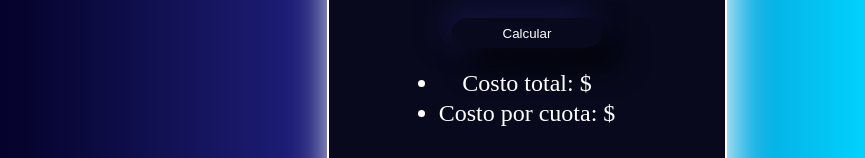
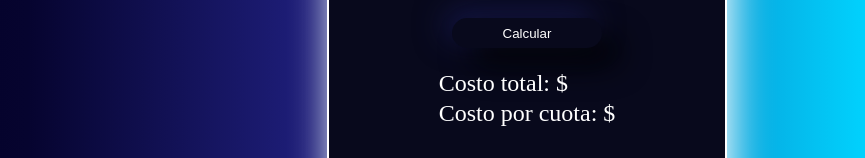
Before and after one commit to GamboaGabriel/JavaScript-1er-pre-entrega, a plain HTML site: page index.html in a window 1280 px wide. Shown: the part 434-592 px from the top of the page, without its empty margins (113-978 px from the left). Drawn offline with Linux system fonts and the light colour scheme.

Commit message:
Algunos arreglos

```diff
--- a/script.js
+++ b/script.js
@@ -1,8 +1,8 @@
-//Corrección de la escritura de JS en el html //
-//Evento para conectar la funcion con el boton//
+//Evento para conectar la funcion con el boton
     document.addEventListener("DOMContentLoaded", function () {
     const calcularBtn = document.getElementById("calcularBtn");
 
+//Evento que conecta al boton html para ejecutar la funcion
     calcularBtn.addEventListener("click", function () {
         calcular();
     });
--- a/styles.css
+++ b/styles.css
@@ -69,3 +69,7 @@ body {
 h3{
     padding-top: 50px;
 }
+article ul li{
+    list-style: none;
+    text-align: left;
+}
```
